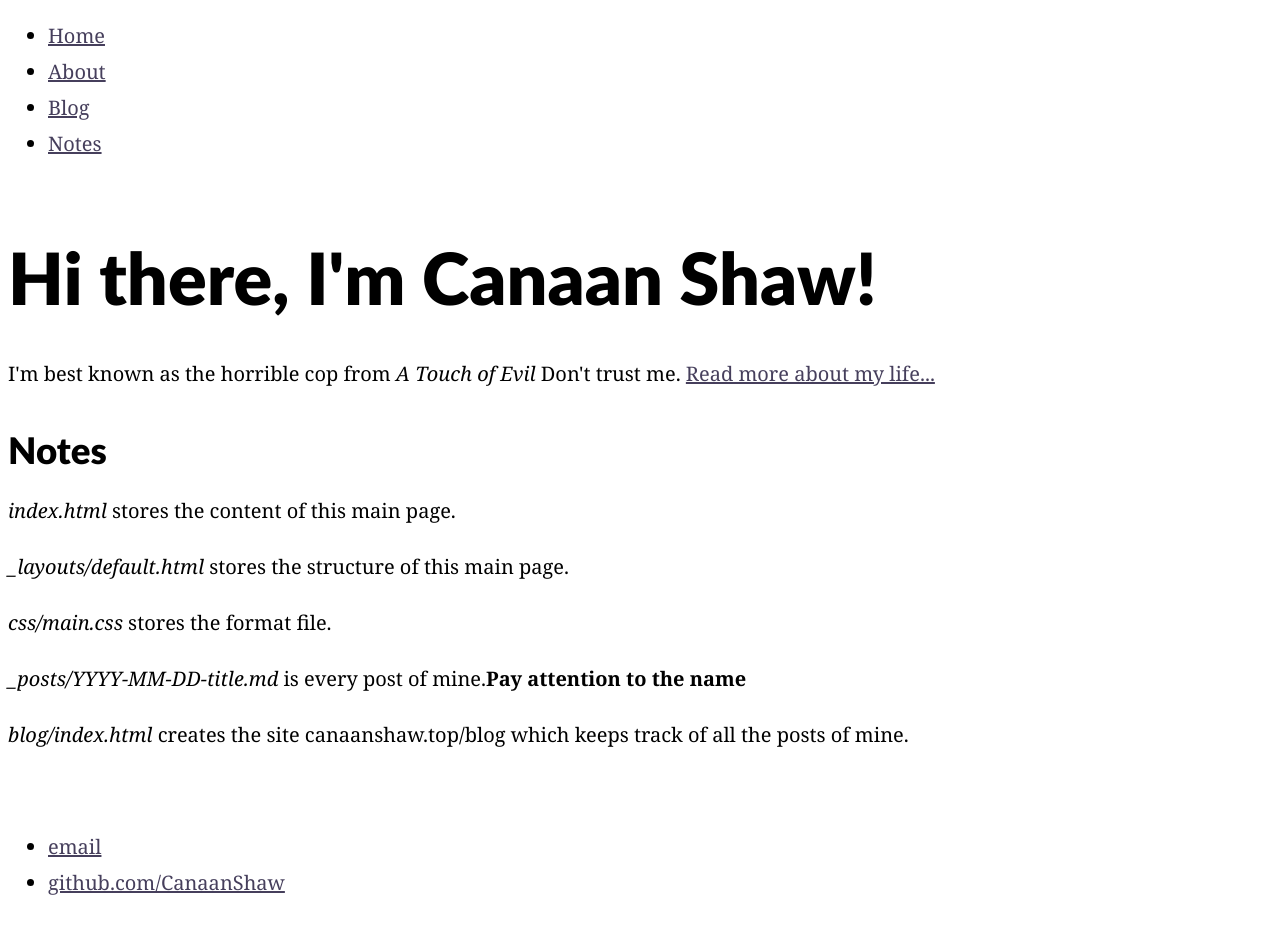
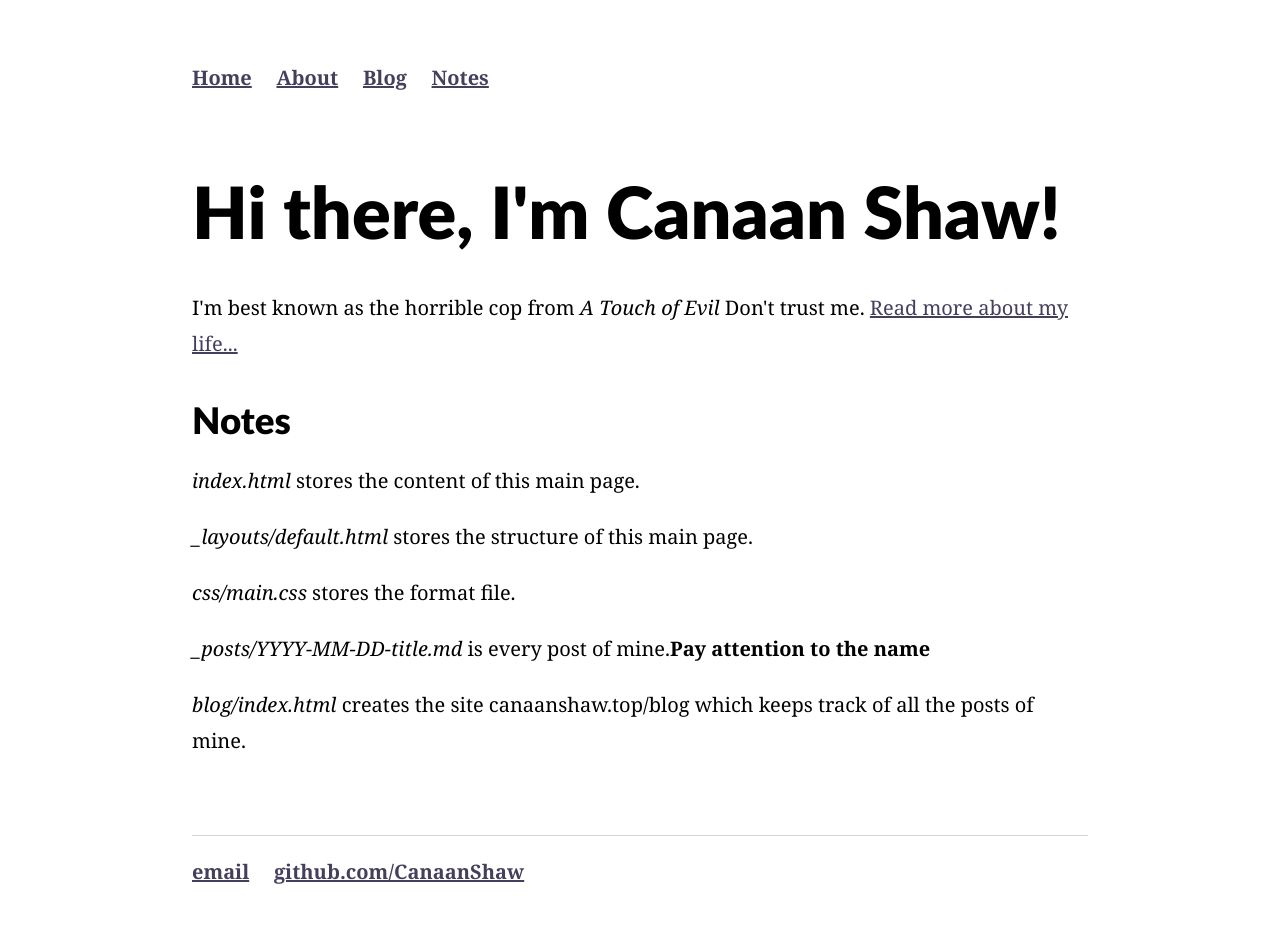
Before and after one commit to CanaanShaw/CanaanShaw, a Jekyll site: the page built from index.html, in a window 1280 px wide. Built offline with Jekyll 4.4.1, drawn with Linux system fonts in a browser that asks for light colours; some web fonts are replaced; before the commit the page ends 919 px from its top, so only the background shows below that.

Commit message:
Update pixyll.css

```diff
--- a/css/pixyll.css
+++ b/css/pixyll.css
@@ -117,7 +117,39 @@
 	font-family: "Merriweather", "PT Serif", Georgia, "Times New Roman", "STSong", 'Segoe UI Emoji', Serif;
 	line-height: 1.5rem;
 	font-weight: 400;
+
+
+
+	margin: 60px auto;
+    	width: 70%;
 }
+nav ul, footer ul {
+    padding: 0px;
+    list-style: none;
+    font-weight: bold;
+}
+nav ul li, footer ul li {
+    display: inline;
+    margin-right: 20px;
+}
+footer {
+    border-top: 1px solid #d5d5d5;
+    font-size: .8em;
+}
+
+ul.posts {
+    margin: 20px auto 40px;
+    font-size: 1.5em;
+}
+
+ul.posts li {
+    list-style: none;
+}
+
+
+
+
+
 
 #write {
 	max-width: 914px;
```
